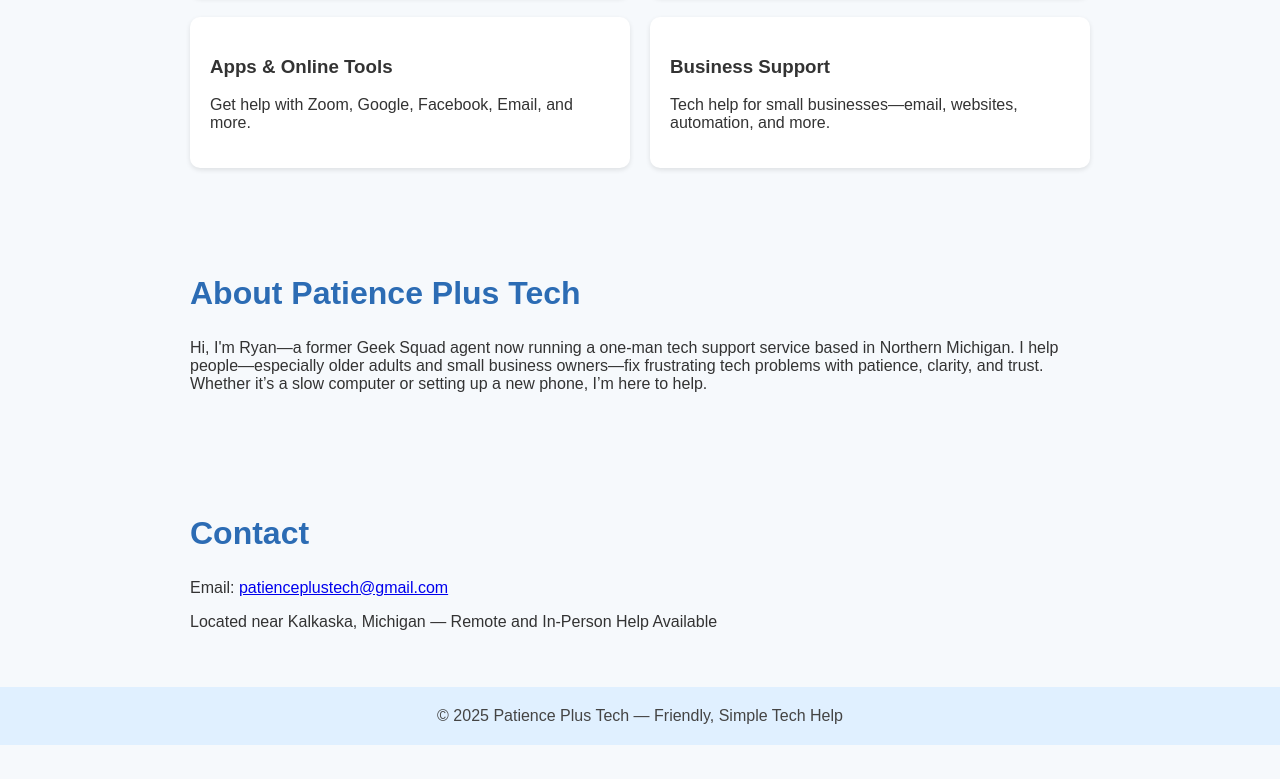
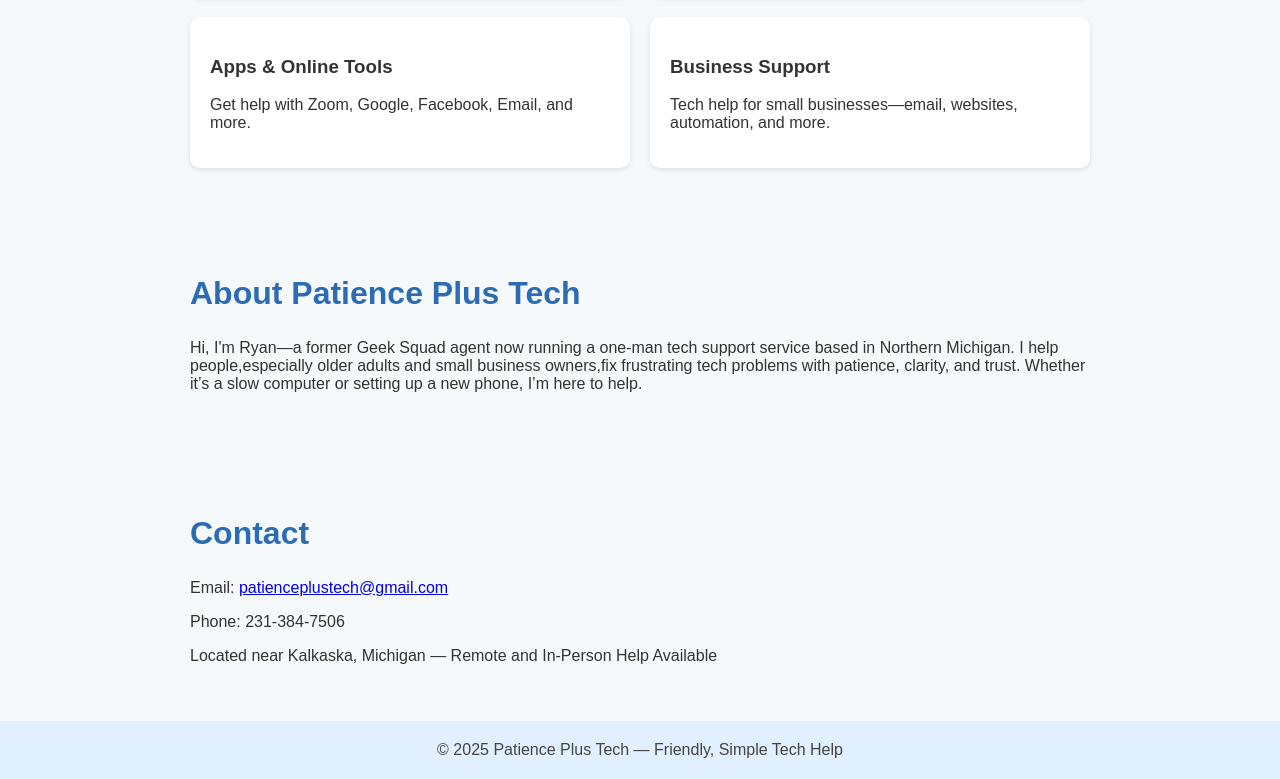
Before and after one commit to Redwards2/patienceplustech, a plain HTML site: page index.html in a window 1280 px wide. Shown: the part 651-1430 px from the top of the page. Before the commit the page ends 1396 px from the top, so only its background shows below. Drawn offline with Linux system fonts and the light colour scheme.

Commit message:
Update index.html

```diff
--- a/index.html
+++ b/index.html
@@ -105,12 +105,13 @@
 
   <section class="about">
     <h2>About Patience Plus Tech</h2>
-    <p>Hi, I'm Ryan—a former Geek Squad agent now running a one-man tech support service based in Northern Michigan. I help people—especially older adults and small business owners—fix frustrating tech problems with patience, clarity, and trust. Whether it’s a slow computer or setting up a new phone, I’m here to help.</p>
+    <p>Hi, I'm Ryan—a former Geek Squad agent now running a one-man tech support service based in Northern Michigan. I help people,especially older adults and small business owners,fix frustrating tech problems with patience, clarity, and trust. Whether it’s a slow computer or setting up a new phone, I’m here to help.</p>
   </section>
 
   <section class="contact" id="contact">
     <h2>Contact</h2>
     <p>Email: <a href="mailto:patienceplustech@gmail.com">patienceplustech@gmail.com</a></p>
+    <p>Phone: 231-384-7506 </p>
     <p>Located near Kalkaska, Michigan — Remote and In-Person Help Available</p>
   </section>
 
```
